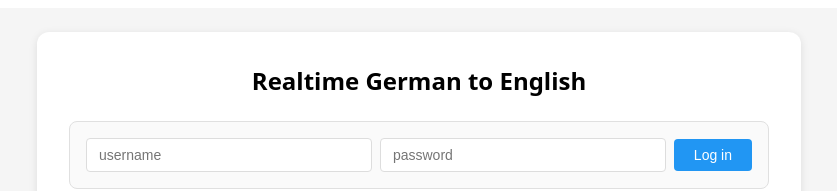
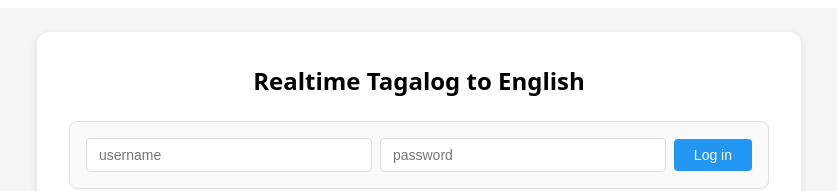
Before and after one commit to limping-robot/live-translation-frontend, a React (Vite) app: page / in a window 1280 px wide. Shown: the top 191 px of the page, without its empty margins (221-1058 px from the left). Built offline with nearby package versions, Linux system fonts and the light colour scheme.

Commit message:
switch languages back to TL -> EN

```diff
--- a/src/App.jsx
+++ b/src/App.jsx
@@ -274,7 +274,7 @@ export default function App() {
             }}
         >
           <h2 style={{ marginTop: 0, marginBottom: 24, textAlign: "center" }}>
-            Realtime German to English
+            Realtime Tagalog to English
           </h2>
 
           {/* Auth box */}
@@ -459,7 +459,7 @@ export default function App() {
                           }}
                       >
                         <div style={{ marginBottom: 8 }}>
-                          <b style={{ color: "#666" }}>DE:</b>{" "}
+                          <b style={{ color: "#666" }}>TL:</b>{" "}
                           <span style={{ color: "#333" }}>{l.source}</span>
                         </div>
                         <div>
```
